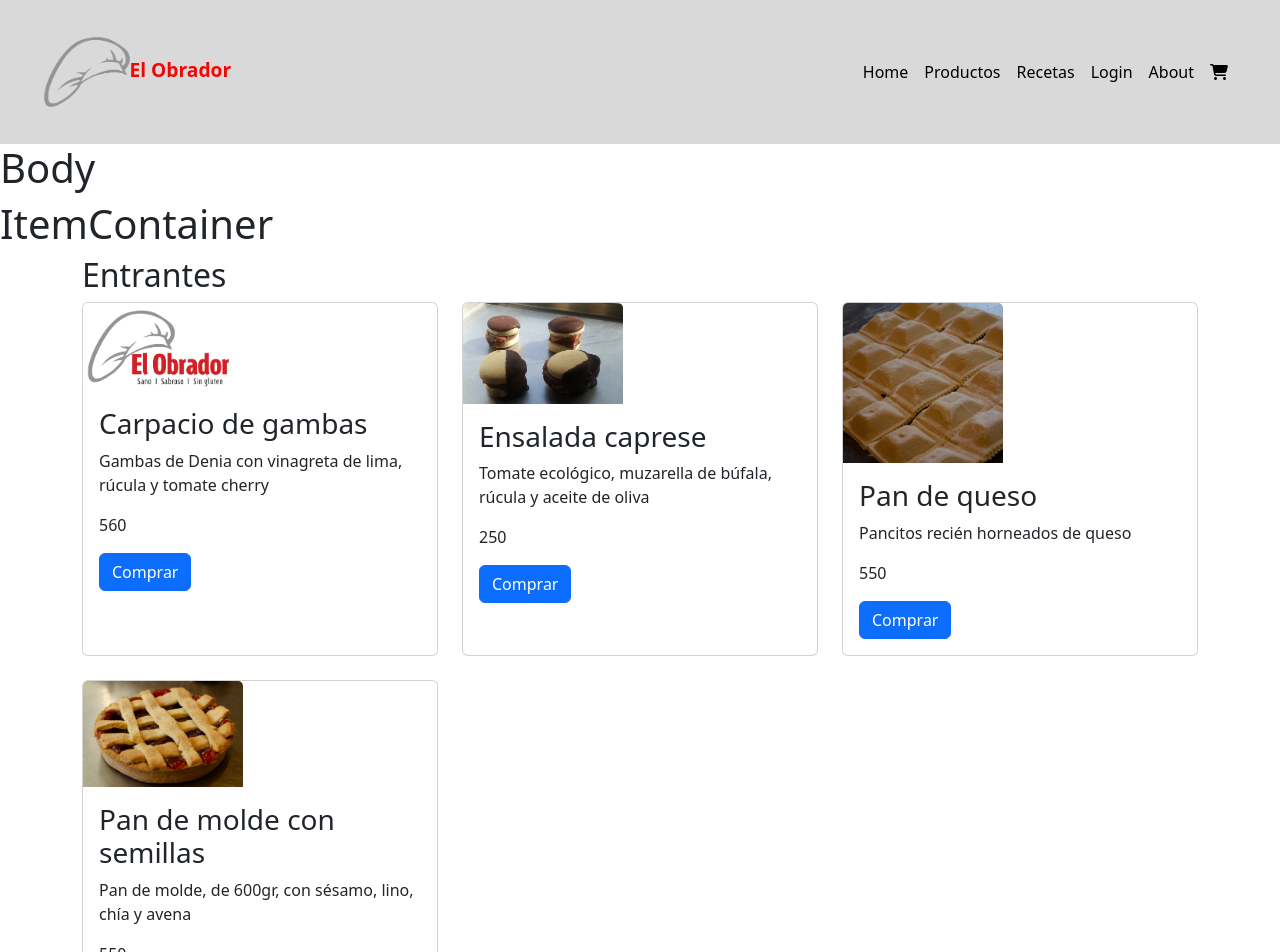
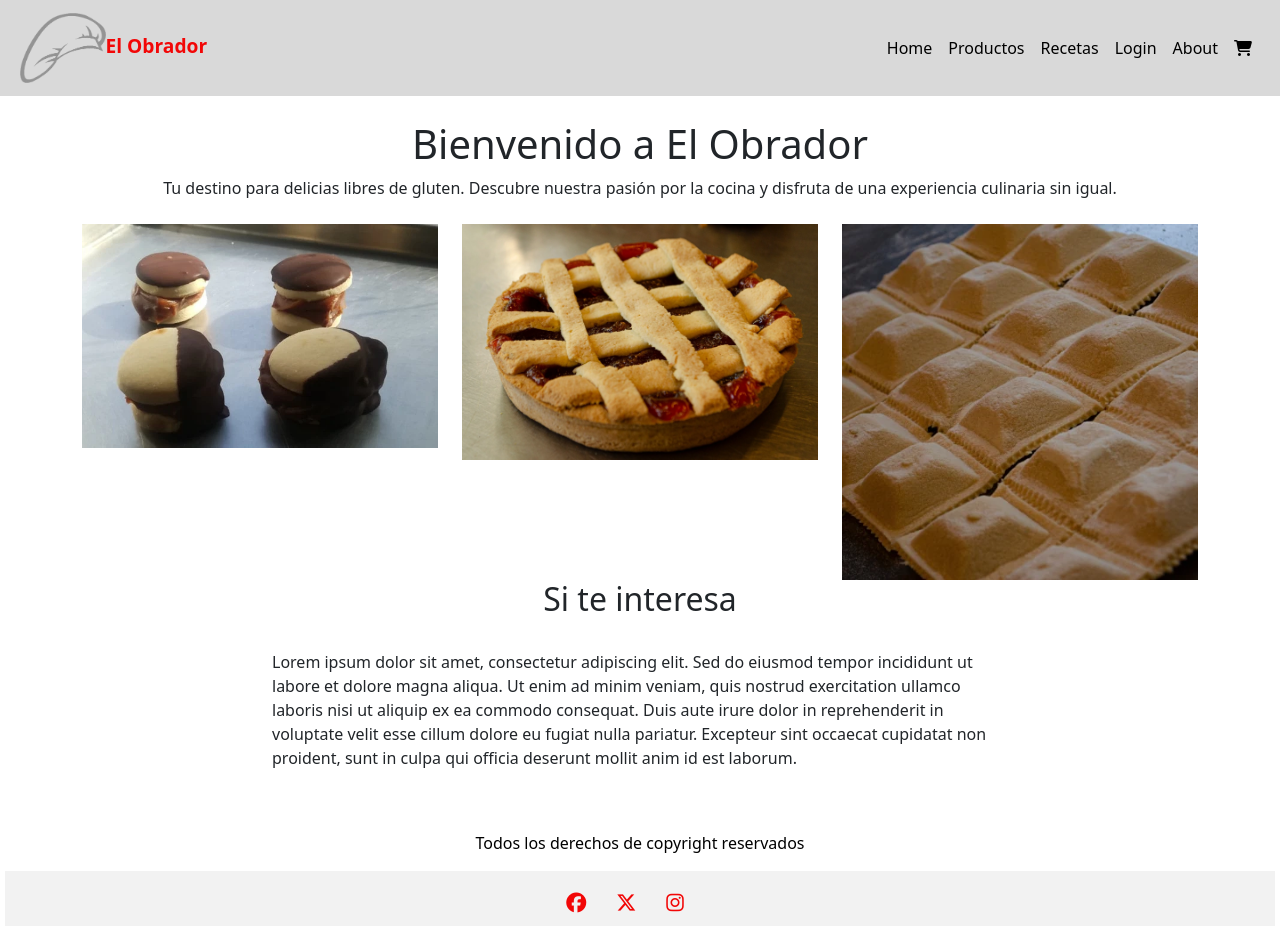
Before and after one commit to bercun/PreEntrega2BercunchelliReact, a React (Vite) app: page /carrito in a window 1280 px wide. Shown: the top 952 px of the page. After the commit the page ends 931 px from the top, so only its background shows below. Built offline with nearby package versions, Linux system fonts and the light colour scheme.

Commit message:
add pages y unificando carta

```diff
--- a/src/App.jsx
+++ b/src/App.jsx
@@ -6,7 +6,7 @@ function App() {
   return (
     <>
      <Body />
-      <h1>React App</h1>
+
 
 
 
--- a/src/Data/asyncMocks.js
+++ b/src/Data/asyncMocks.js
@@ -1,16 +1,67 @@
  const productosEn = [
-    { "id": 1, "nombre": "Carpacio de gambas", "img": "./img/logoObrador.png",  "descripcion": "Gambas de Denia con vinagreta de lima, rúcula y tomate cherry", "precio": 560 },
-    { "id": 2, "nombre": "Ensalada caprese", "img": "./img/alfajores_choco_p-min.webp", "descripcion": "Tomate ecológico, muzarella de búfala, rúcula y aceite de oliva", "precio": 250 },
-    { "id": 3, "nombre": "Pan de queso", "img": "./img/pasta_rellena-min.webp", "descripcion": "Pancitos recién horneados de queso", "precio": 550 },
-    { "id": 4, "nombre": "Pan de molde con semillas", "img": "./img/pastafrola_cerca-min.webp", "descripcion": "Pan de molde, de 600gr, con sésamo, lino, chía y avena", "precio": 550 }
+    {
+        "id": 1,
+        "nombre": "Carpacio de gambas",
+        "img": "./img/logoObrador.png",
+        "descripcion": "Gambas de Denia con vinagreta de lima, rúcula y tomate cherry",
+        "precio": 560,
+        "categoria": "entrantes" },
+    {
+        "id": 2,
+         "nombre": "Ensalada caprese",
+        "img": "./img/alfajores_choco_p-min.webp",
+        "descripcion": "Tomate ecológico, muzarella de búfala, rúcula y aceite de oliva" ,
+         "precio": 250,
+         "categoria": "entrantes"},
+    {
+        "id": 3,
+        "nombre": "Pan de queso",
+        "img": "./img/pasta_rellena-min.webp",
+        "descripcion": "Pancitos recién horneados de queso",
+        "precio": 550,
+        "categoria": "entrantes"},
+
+    {
+        "id": 4,
+        "nombre": "Pan de molde con semillas",
+        "img": "./img/pastafrola_cerca-min.webp",
+        "descripcion": "Pan de molde, de 600gr, con sésamo, lino, chía y avena",
+        "precio": 550,
+        "categoria": "entrantes"}
 ];
 
 const productosPr = [
-    { "id": 11, "nombre": "Raviolones de espinaca", "img": "./img/tarta_costado-min.webp", "descripcion": "Raviolones rellenos de espinaca, ricotta y parmesano con masa de tomates secos", "precio": 560 },
-    { "id": 12, "nombre": "Lasaña de pollo y verduras", "img": "./img/logoObrador.png", "descripcion": "Lasaña artesanal, de supremas de pollos cocidas al tomillo y verduras de temporada", "precio": 250 },
-    { "id": 13, "nombre": "Milanesas de carne", "img": "./img/logoObrador.png", "descripcion": "Milanesas de novillo, empanadas con nuestra mezcla especial de pan rallado sin gluten", "precio": 550 },
-    { "id": 14, "nombre": "Strudel de verduras", "img": "./img/logoObrador.png", "descripcion": "Strudel, con masa de hojaldre artesanal y relleno de verduras de temporada", "precio": 550 }
+    {
+        "id": 11,
+        "nombre": "Raviolones de espinaca",
+        "img": "./img/tarta_costado-min.webp",
+        "descripcion": "Raviolones rellenos de espinaca, ricotta y parmesano con masa de tomates secos",
+        "precio": 560,
+        "categoria": "principal" },
+    {
+        "id": 12, "nombre":
+        "Lasaña de pollo y verduras",
+        "img": "./img/logoObrador.png", "descripcion":
+        "Lasaña artesanal, de supremas de pollos cocidas al tomillo y verduras de temporada",
+        "precio": 250,
+        "categoria": "principal" },
+    {
+        "id": 13, "nombre":
+        "Milanesas de carne",
+        "img": "./img/logoObrador.png",
+        "descripcion": "Milanesas de novillo, empanadas con nuestra mezcla especial de pan rallado sin gluten",
+        "precio": 550,
+        "categoria": "principal" },
+
+    {
+        "id": 14,
+        "nombre": "Strudel de verduras",
+        "img": "./img/logoObrador.png",
+        "descripcion": "Strudel, con masa de hojaldre artesanal y relleno de verduras de temporada",
+        "precio": 550,
+        "categoria": "principal" },
 ];
+
 
 export const productosEnLoad = () => {
     return new Promise((resolve, reject) => {
--- a/src/components/body/Footer/Footer.css
+++ b/src/components/body/Footer/Footer.css
@@ -0,0 +1,31 @@
+footer {
+    background-color: white;
+    color: black;
+    padding: 5px;
+    text-align: center;
+    font-size: medium;
+    margin-top: 40px;
+  }
+
+  footer .redes {
+    background-color: #F2F2F2;
+    color: black;
+    padding: 5px;
+    text-align: center;
+    font-size: 30px;
+  }
+
+  footer a {
+    color: #8C182D;
+    font-weight: bold;
+  }
+
+  footer .redes i {
+    color: #F20707;
+    font-size: 20px;
+    letter-spacing: 30px;
+  }
+
+  footer .redes a {
+    text-decoration: none;
+  }
--- a/src/components/body/Footer/Footer.jsx
+++ b/src/components/body/Footer/Footer.jsx
@@ -0,0 +1,27 @@
+import './footer.css'
+
+function Footer() {
+    return (
+        <>
+            <footer>
+                <p>Todos los derechos de copyright reservados</p>
+                <div className="redes">
+                    <a href="https://www.facebook.com/?locale=es_LA">
+                        <i className="fa-brands fa-facebook"></i>
+                    </a>
+                    <a href="https://twitter.com/?lang=en">
+                        <i className="fa-brands fa-x-twitter"></i>
+                    </a>
+                    <a href="https://www.instagram.com/invites/contact/?i=1e7pzr2hadjdd&utm_content=kni51xa">
+                        <i className="fa-brands fa-instagram"></i>
+                    </a>
+                </div>
+
+            </footer>
+
+        </>
+
+    )
+}
+
+export default Footer
--- a/src/components/body/Header/NavBar/NavBar.css
+++ b/src/components/body/Header/NavBar/NavBar.css
@@ -25,7 +25,7 @@ body {
 
 .navbar {
     background-color: #D9D9D9;
-    padding: 2rem;
+    padding: 0.5rem;
 }
 
 .navbar-brand {
--- a/src/components/body/Header/NavBar/NavBar.jsx
+++ b/src/components/body/Header/NavBar/NavBar.jsx
@@ -13,7 +13,7 @@ function NavBar() {
                     data-bs-target="#collapsibleNavbar">
                     <span className="navbar-toggler-icon"></span>
                 </button>
-                <div className="collapse navbar-collapse " id="collapsibleNavbar">
+                <div className="collapse navbar-collapse " >
                     <ul className="navbar-nav ms-auto ">
                         <li className="nav-item">
                             <a className="nav-link" href="#">Home</a>
--- a/src/components/body/body.jsx
+++ b/src/components/body/body.jsx
@@ -1,14 +1,46 @@
+
+import "./body.css";
+import Footer from "./Footer/Footer"
 import NavBar from "./Header/NavBar/NavBar"
 import ItemContainer from "./Main/ItemContainer/ItemContainer"
+import About from "./pages/about"
 
 function Body() {
-  return (
-    <>
-    <NavBar />
-    <h1>Body</h1>
-    <ItemContainer />
-    </>
-    )
+    return (
+        <>
+        <NavBar />
+        <div className="container">
+            <header className="my-4">
+                <h1 className="text-center">Bienvenido a El Obrador</h1>
+                <p className="text-center">
+                    Tu destino para delicias libres de gluten. Descubre nuestra pasión por la cocina y disfruta de una experiencia culinaria sin igual.
+                </p>
+            </header>
+            <div className="row">
+                <div className="col-md-4">
+                    <img src="./img/alfajores_choco_p-min.webp" className="img-fluid" alt="Imagen 1" />
+                </div>
+                <div className="col-md-4">
+                    <img src="./img/pastafrola_cerca-min.webp" className="img-fluid" alt="Imagen 2" />
+                </div>
+                <div className="col-md-4">
+                    <img src="./img/pasta_rellena-min.webp" className="img-fluid" alt="Imagen 3" />
+                </div>
+
+                <h2 className="text-center"> Si te interesa  </h2>
+            </div>
+
+            <div className="row mt-4">
+                <div className="col-md-8 offset-md-2">
+                    <p>
+                        Lorem ipsum dolor sit amet, consectetur adipiscing elit. Sed do eiusmod tempor incididunt ut labore et dolore magna aliqua. Ut enim ad minim veniam, quis nostrud exercitation ullamco laboris nisi ut aliquip ex ea commodo consequat. Duis aute irure dolor in reprehenderit in voluptate velit esse cillum dolore eu fugiat nulla pariatur. Excepteur sint occaecat cupidatat non proident, sunt in culpa qui officia deserunt mollit anim id est laborum.
+                    </p>
+                </div>
+            </div>
+        </div>
+        <Footer />
+        </>
+    );
 }
 
-export default Body
+export default Body;
--- /dev/null
+++ b/src/components/body/pages/About.css
@@ -0,0 +1,20 @@
+.texto-about {
+    width: 80vw;
+    height: 60vh;
+    border: 0px solid black;
+    border-radius: 25px;
+    padding: 20px;
+    text-shadow: 0 0 1px black;
+    background-color: rgba(255, 255, 255, 0.062);
+    margin: 0 auto;
+    margin-bottom: 60px;
+    overflow: auto;
+  }
+
+
+  .main-about {
+    width: 100vw;
+    height: 1500px;
+    background-color: #bf0b2c;
+    background-image: linear-gradient(135deg, #bf0b2c 0%, #8c182d 12%, #d94169 23%, #ae4c4c 36%, #f2f2f2 80%, #ffffff 100%);
+  }
--- /dev/null
+++ b/src/components/body/pages/About.jsx
@@ -0,0 +1,48 @@
+
+import "./about.css"
+
+function About() {
+    return (
+        <>
+            <main className="main-about">
+                <div className="titulo-about">
+                    <h3 className="text-center p-4 "> Acerca de nuestra cocina</h3>
+                </div>
+                <div className="texto-about">
+                    <p>¡Bienvenido a El Obrador, tu destino para delicias libres de gluten!/</p>
+                    <p>
+                        En El Obrador, nos dedicamos a llevar la pasión por la cocina a un nivel completamente nuevo al ofrecer una experiencia culinaria sin igual para aquellos que buscan opciones deliciosas y seguras sin gluten.
+                    </p>
+                    <p>
+                        Fundado con la creencia de que todos merecen disfrutar de la buena comida sin preocupaciones, nuestro equipo en El Obrador se esfuerza por ofrecer productos de alta calidad que sean deliciosos, saludables y, lo más importante, completamente libres de gluten. Desde panes recién horneados hasta pastelería artesanal y platos gourmet, cada creación en El Obrador está diseñada con cuidado y atención al detalle para satisfacer los paladares más exigentes.
+                    </p>
+                    Nuestro compromiso con la excelencia se refleja en cada aspecto de nuestro trabajo. Nos enorgullece trabajar con ingredientes frescos y de la más alta calidad, obtenidos de proveedores locales siempre que sea posible. Además, nuestras instalaciones están certificadas como libres de gluten y seguimos estrictos estándares de seguridad alimentaria para garantizar la tranquilidad y la satisfacción de nuestros clientes.
+                    <p>
+                        En El Obrador, no solo se trata de ofrecer productos excepcionales, sino también de crear una comunidad acogedora y solidaria para aquellos que siguen una dieta sin gluten. Valoramos cada interacción con nuestros clientes y nos esforzamos por brindar un servicio personalizado y atento en todo momento.
+                    </p>
+                    Te invitamos a explorar nuestro menú y descubrir la delicia que es El Obrador. Ya sea que estés buscando un lugar para disfrutar de un desayuno reconfortante, un almuerzo saludable o un dulce capricho, estamos aquí para satisfacer todos tus antojos sin gluten.
+                    <p>
+                        Gracias por unirte a nosotros en esta emocionante aventura culinaria en El Obrador. Esperamos verte pronto en nuestra panadería y cafetería, donde la pasión por la cocina sin gluten cobra vida en cada bocado.
+                        </p>
+
+                        <p>
+                        ¡Saludos culinarios!
+
+                        El equipo de El Obrador
+                        </p>
+
+
+
+                    </div>
+                        <div>
+                            <div className="img-about"></div>
+                        </div>
+
+
+            </main>
+
+        </>
+    )
+}
+
+export default About
```
Also changed, not shown: src/components/body/pages/Login.jsx (added).
